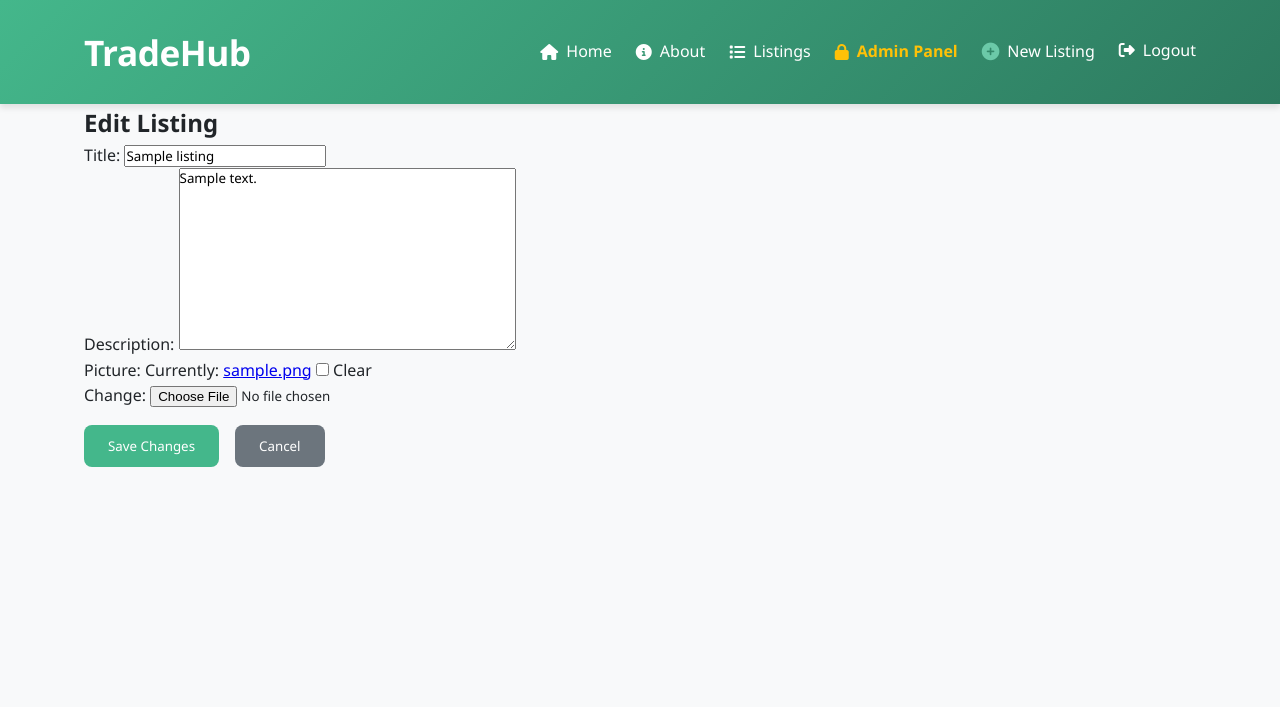
After one commit to xzalerr/listing_platform, a Django app: a page that uses listing_platform/listings/templates/listings/listing_edit.html in a window 1280 px wide. The commit adds this page. Shown: the top 707 px of the page. Run offline with Django 5.2, Linux system fonts and the light colour scheme; a user stored in the database is signed in; tables that the repository leaves empty hold one stand-in row (values such as "Sample post").

Commit message:
Listing edition and delition added.

```diff
--- /dev/null
+++ b/listing_platform/listings/templates/listings/listing_edit.html
@@ -0,0 +1,19 @@
+{% extends 'template.html' %}
+
+{% block title %}
+    Edit Listing
+{% endblock %}
+
+{% block content %}
+    <section>
+        <h1>Edit Listing</h1>
+        <form method="post" enctype="multipart/form-data" class="edit-form">
+            {% csrf_token %}
+            {{ form.as_p }}
+            <div class="btn-group">
+                <button type="submit" class="btn btn-primary">Save Changes</button>
+                <button type="button" class="btn btn-secondary" onclick="window.location.href='{% url 'listings:page' slug=listing.slug %}'">Cancel</button>
+            </div>
+        </form>
+    </section>
+{% endblock %}
--- a/listing_platform/listings/urls.py
+++ b/listing_platform/listings/urls.py
@@ -6,5 +6,7 @@ app_name = 'listings'
 urlpatterns = [
     path('', views.browse_listings, name='list'),
     path('listing-new/', views.listing_new, name='listing-new'),
-    path('<slug:slug>', views.listing_page, name='page')
+    path('<slug:slug>', views.listing_page, name='page'),
+    path('listing-edit/<slug:slug>/', views.listing_edit, name='listing-edit'),
+    path('listing-delete/<slug:slug>/', views.listing_delete, name='listing-delete')
 ]
--- a/listing_platform/listings/views.py
+++ b/listing_platform/listings/views.py
@@ -1,4 +1,4 @@
-from django.shortcuts import render, redirect
+from django.shortcuts import render, redirect, get_object_or_404
 from .models import Listing
 from django.contrib.auth.decorators import login_required
 from . import forms
@@ -10,7 +10,8 @@ def browse_listings(request):
 
 def listing_page(request, slug):
     listing = Listing.objects.get(slug=slug)
-    return render(request, 'listings/listing_page.html', {'listing' : listing})
+    is_author = request.user.is_authenticated and listing.author == request.user
+    return render(request, 'listings/listing_page.html', {'listing' : listing, 'is_author': is_author})
 
 @login_required(login_url='/users/login/')
 def listing_new(request):
@@ -24,3 +25,29 @@ def listing_new(request):
     else:
         form = forms.CreateListing()
     return render(request, 'listings/listing_new.html', { 'form': form})
+
+@login_required(login_url='/users/login/')
+def listing_edit(request, slug):
+    listing = get_object_or_404(Listing, slug=slug)
+    if listing.author != request.user:
+        return redirect('listings:list')  # Redirect if the user is not the author
+
+    if request.method == 'POST':
+        form = forms.CreateListing(request.POST, request.FILES, instance=listing)
+        if form.is_valid():
+            form.save()
+            return redirect('listings:list')
+    else:
+        form = forms.CreateListing(instance=listing)
+    return render(request, 'listings/listing_edit.html', {'form': form, 'listing': listing})
+
+@login_required(login_url='/users/login/')
+def listing_delete(request, slug):
+    listing = get_object_or_404(Listing, slug=slug)
+    if listing.author != request.user:
+        return redirect('listings:list')  # Redirect if the user is not the author
+
+    if request.method == 'POST':
+        listing.delete()
+        return redirect('listings:list')
+    return render(request, 'listings/listing_delete.html', {'listing': listing})
--- a/listing_platform/static/css/style.css
+++ b/listing_platform/static/css/style.css
@@ -1,3 +1,4 @@
+/* Variables */
 :root {
     --primary: #44B78B;
     --primary-light: #6bc9a8;
@@ -12,7 +13,7 @@
     --image-max-width: 550px;
 }
 
-/* Base Styles */
+/* Reset & Base */
 * {
     margin: 0;
     padding: 0;
@@ -36,7 +37,7 @@ body {
     padding: 0 20px;
 }
 
-/* Header Styles */
+/* Header */
 header {
     background: linear-gradient(135deg, var(--primary), var(--secondary));
     color: white;
@@ -45,7 +46,6 @@ header {
     position: relative;
     z-index: 10;
 }
-
 header .container {
     display: flex;
     justify-content: space-between;
@@ -53,32 +53,26 @@ header .container {
     flex-wrap: wrap;
     gap: 1rem;
 }
-
 header h1 {
     font-size: 2.2rem;
     font-weight: 700;
     letter-spacing: -0.5px;
 }
-
 header h1 a {
     color: white;
     text-decoration: none;
     transition: var(--transition);
 }
-
 header h1 a:hover {
     opacity: 0.9;
 }
 
-/* Navigation Styles */
+/* Navigation */
 nav ul {
     display: flex;
     list-style: none;
     gap: 1.5rem;
-    margin: 0;
-    padding: 0;
 }
-
 nav a,
 .nav-link-button {
     color: white;
@@ -91,12 +85,10 @@ nav a,
     align-items: center;
     gap: 0.5rem;
 }
-
 nav a:hover,
 .nav-link-button:hover {
     color: var(--light-gray);
 }
-
 nav a::after,
 .nav-link-button::after {
     content: '';
@@ -108,7 +100,6 @@ nav a::after,
     background-color: white;
     transition: var(--transition);
 }
-
 nav a:hover::after,
 .nav-link-button:hover::after {
     width: 100%;
@@ -119,67 +110,55 @@ nav a:hover::after,
     color: var(--primary-light);
     transition: var(--transition);
 }
-
 .nav-link-listing-new:hover i {
     color: white;
 }
-
 .nav-link-listing-new::after {
     background-color: var(--primary-light);
 }
-
 .nav-link-listing-new:hover::after {
     background-color: white;
 }
-
 .nav-link-listing-new .fa-plus-circle {
     font-size: 1.1em;
 }
 
-/* Logout Button */
+/* Auth & Admin */
 .logout-form {
     display: inline;
-    margin: 0;
-    padding: 0;
 }
-
 .nav-link-button {
     background: none;
     border: none;
     font-size: 1rem;
     cursor: pointer;
 }
-
 .nav-link-admin {
-    color: #ffc107 !important; /* Yellow color for visibility */
+    color: #ffc107 !important;
     font-weight: 600;
     position: relative;
 }
-
 .nav-link-admin i {
     color: #ffc107;
     transition: var(--transition);
 }
-
 .nav-link-admin:hover {
-    color: #ffe082 !important; /* Lighter yellow on hover */
+    color: #ffe082 !important;
 }
-
 .nav-link-admin:hover i {
     color: #ffe082;
 }
-
 .nav-link-admin::after {
     background-color: #ffc107 !important;
 }
 
-/* Main Content */
+/* Main */
 main {
     flex: 1;
     padding: 2rem 0;
 }
 
-/* Card Styles */
+/* Cards */
 .card {
     background: white;
     border-radius: var(--border-radius);
@@ -188,42 +167,36 @@ main {
     margin-bottom: 2rem;
 }
 
-/* Auth Styles */
+/* Auth Forms */
 .auth-card {
     max-width: 600px;
     margin: 2rem auto;
     padding: 2.5rem;
 }
-
 .auth-card h1 {
     text-align: center;
     color: var(--secondary);
     margin-bottom: 0.5rem;
 }
-
 .auth-card .subtitle {
     text-align: center;
     color: var(--gray);
     margin-bottom: 2rem;
 }
-
 .form-with-validation {
     display: flex;
     flex-direction: column;
     gap: 1.5rem;
 }
-
 .form-group {
     display: flex;
     flex-direction: column;
     gap: 0.5rem;
 }
-
 .form-group label {
     font-weight: 500;
     color: var(--dark);
 }
-
 .form-group input {
     padding: 0.75rem;
     border: 1px solid var(--light-gray);
@@ -231,19 +204,54 @@ main {
     font-size: 1rem;
     transition: var(--transition);
 }
-
 .form-group input:focus {
     border-color: var(--primary);
     outline: none;
     box-shadow: 0 0 0 3px rgba(68, 183, 139, 0.2);
 }
-
 .form-help {
     color: var(--gray);
     font-size: 0.85rem;
     line-height: 1.4;
 }
 
+/* Buttons Global */
+.btn {
+    display: inline-flex;
+    align-items: center;
+    justify-content: center;
+    padding: 0.75rem 1.5rem;
+    border-radius: var(--border-radius);
+    border: none;
+    cursor: pointer;
+    font-weight: 500;
+    text-decoration: none;
+    transition: var(--transition);
+}
+.btn-primary {
+    background: var(--primary);
+    color: white;
+}
+.btn-primary:hover {
+    background: var(--secondary);
+    transform: translateY(-2px);
+}
+.btn-secondary {
+    background: var(--gray);
+    color: white;
+}
+.btn-secondary:hover {
+    background: var(--light-gray);
+    transform: translateY(-2px);
+}
+.btn-danger {
+    background: #dc3545;
+    color: white;
+}
+.btn-danger:hover {
+    background: #c82333;
+    transform: translateY(-2px);
+}
 .btn-block {
     width: 100%;
     padding: 1rem;
@@ -251,114 +259,26 @@ main {
     margin-top: 1rem;
 }
 
-.auth-footer {
-    text-align: center;
-    margin-top: 1.5rem;
-    color: var(--gray);
-}
-
-.auth-footer a {
-    color: var(--primary);
-    text-decoration: none;
-    font-weight: 500;
-}
-
-.auth-footer a:hover {
-    text-decoration: underline;
-}
-
-/* Alert Styles */
-.alert {
-    padding: 1rem;
-    border-radius: var(--border-radius);
-    margin-bottom: 1.5rem;
-}
-
-.alert-error {
-    background-color: #f8d7da;
-    border: 1px solid #f5c6cb;
-    color: #721c24;
-}
-
-.alert-info {
-    background-color: #d1ecf1;
-    border: 1px solid #bee5eb;
-    color: #0c5460;
-}
-
-.alert h3 {
-    margin-bottom: 0.5rem;
-    font-size: 1.1rem;
-}
-
-.alert ul {
-    margin-left: 1.5rem;
-}
-
-.alert li {
-    margin-bottom: 0.25rem;
-}
-
-/* Remember Me Checkbox */
-.remember-me {
-    flex-direction: row;
-    align-items: center;
-    gap: 0.75rem;
-}
-
-.remember-me input[type="checkbox"] {
-    width: auto;
-    margin: 0;
-}
-
-.remember-me label {
-    margin: 0;
-    font-weight: normal;
-}
-
-/* Button Styles */
-.btn {
-    display: inline-block;
-    background: var(--primary);
-    color: white;
-    padding: 0.75rem 1.5rem;
-    border-radius: var(--border-radius);
-    text-decoration: none;
-    transition: var(--transition);
-    border: none;
-    cursor: pointer;
-    font-weight: 500;
-}
-
-.btn:hover {
-    background: var(--secondary);
-    transform: translateY(-2px);
-}
-
-/* Listing Form Styles */
+/* Listing Form */
 .listing-form-card {
     max-width: 800px;
     margin: 2rem auto;
     padding: 2rem;
 }
-
 .listing-form {
     display: flex;
     flex-direction: column;
     gap: 1.5rem;
 }
-
 .listing-form .form-group {
     display: flex;
     flex-direction: column;
     gap: 0.5rem;
 }
-
 .listing-form label {
     font-weight: 500;
     color: var(--dark);
 }
-
 .listing-form input[type="text"],
 .listing-form textarea,
 .listing-form input[type="file"] {
@@ -368,62 +288,88 @@ main {
     font-size: 1rem;
     transition: var(--transition);
 }
-
 .listing-form textarea {
     min-height: 120px;
     resize: vertical;
 }
-
 .listing-form input:focus,
 .listing-form textarea:focus {
     border-color: var(--primary);
     outline: none;
     box-shadow: 0 0 0 3px rgba(68, 183, 139, 0.2);
 }
-
 .listing-form .form-help {
     color: var(--gray);
     font-size: 0.85rem;
 }
 
-/* Responsive Styles */
+/* Buttons Group */
+.btn-group {
+    display: flex;
+    gap: 1rem;
+    margin-top: 1rem;
+}
+
+/* Browse Listings Grid */
+.listings-grid {
+    display: grid;
+    grid-template-columns: repeat(auto-fit, minmax(120px, 1fr));
+    gap: 8px;
+}
+
+.listing-item {
+    text-align: center;
+    background: none;
+    border-radius: 0;
+    box-shadow: none;
+    padding: 0;
+}
+
+.image-wrapper {
+    position: relative;
+    width: 100%;
+    padding-top: 100%;
+    overflow: hidden;
+    background-color: #f5f5f5;
+}
+
+.image-wrapper img {
+    position: absolute;
+    top: 0;
+    left: 0;
+    width: 100%;
+    height: 100%;
+    object-fit: cover;
+}
+
+.listing-item h2 {
+    font-size: 0.85rem;
+    margin: 4px 0 2px;
+    white-space: nowrap;
+    overflow: hidden;
+    text-overflow: ellipsis;
+}
+
+.listing-item p {
+    font-size: 0.75rem;
+    color: var(--gray);
+    margin: 0;
+}
+
+/* Responsive */
 @media (max-width: 768px) {
     header .container {
         flex-direction: column;
     }
-
     nav ul {
         flex-direction: column;
-        gap: 1rem;
     }
-
-    .auth-card {
+    .auth-card, .listing-form-card {
         padding: 1.5rem;
     }
-
-    .nav-link-listing-new {
-        padding: 0.5rem;
-    }
-
-    .listing-form-card {
-        padding: 1.5rem;
-    }
-
-    .nav-link-admin {
-        padding: 0.5rem;
-    }
 }
-
 @media (max-width: 480px) {
-    .auth-card {
-        padding: 1.25rem;
-    }
-
-    .form-group input {
-        padding: 0.65rem;
-    }
-
-    .listing-form-card {
+    .auth-card, .listing-form-card {
         padding: 1.25rem;
     }
 }
```
Also changed, not shown: listing_platform/listings/templates/listings/browse_listings.html (+10 -11 lines), listing_platform/listings/templates/listings/listing_delete.html (added, +19 -0 lines), listing_platform/listings/templates/listings/listing_page.html (+9 -2 lines), listing_platform/media/IMG_1480.jpg (added).
